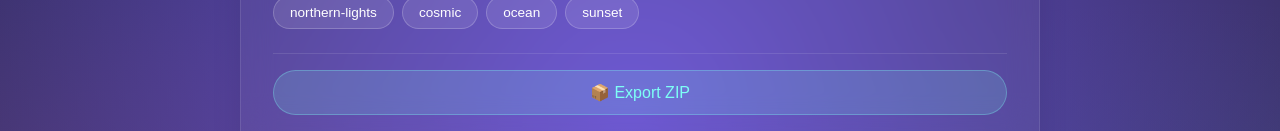
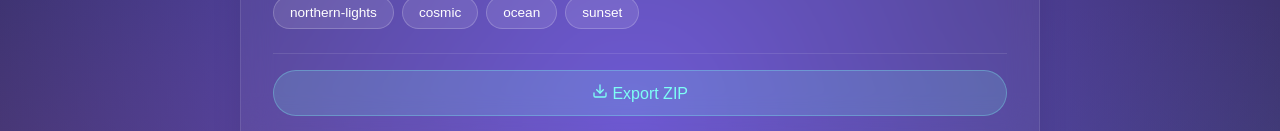
Before and after one commit to anthonymjones/aurora-poc, an Angular app: page / in a window 1280 px wide. Shown: the part 669-800 px from the top of the page. Built offline with nearby package versions, Linux system fonts and the light colour scheme.

Commit message:
fix: replace emoji with download SVG icon

```diff
--- a/src/app/app.ts
+++ b/src/app/app.ts
@@ -92,7 +92,10 @@
               </div>
 
               <div class="export-row">
-                <button class="export-btn" (click)="exportZip()">📦 Export ZIP</button>
+                <button class="export-btn" (click)="exportZip()">
+                  <svg xmlns="http://www.w3.org/2000/svg" width="16" height="16" viewBox="0 0 24 24" fill="none" stroke="currentColor" stroke-width="2" stroke-linecap="round" stroke-linejoin="round"><path d="M21 15v4a2 2 0 0 1-2 2H5a2 2 0 0 1-2-2v-4"/><polyline points="7 10 12 15 17 10"/><line x1="12" y1="15" x2="12" y2="3"/></svg>
+                  Export ZIP
+                </button>
               </div>
             </div>
           </div>
```
